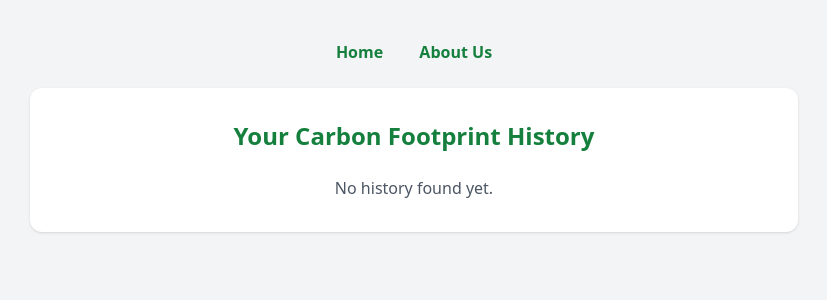
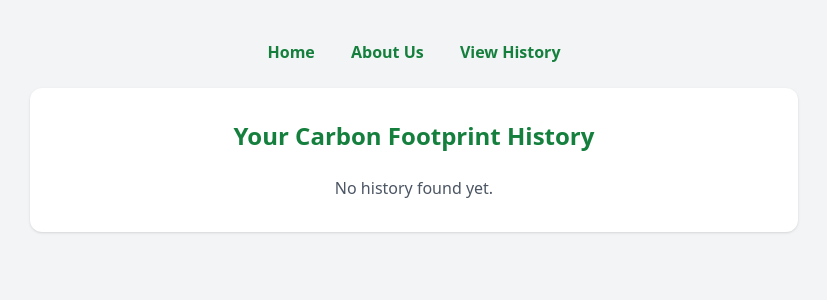
Before and after one commit to klaudiaplevneshii/sustainablelifeadvisor, a Django app: template landing/templates/history.html in a window 1280 px wide. Shown: the top 300 px of the page, without its empty margins (226-1053 px from the left). Run offline with Django 3.2, Linux system fonts and the light colour scheme; the template is opened without the code that fills it, so the values that code supplies are empty; some libraries are stand-ins or nearby versions.

Commit message:
Fix URL routing for view_history page

```diff
--- a/landing/templates/base.html
+++ b/landing/templates/base.html
@@ -11,6 +11,7 @@
     <nav class="mb-6">
         <a href="{% url 'homepage' %}" class="text-green-700 font-semibold hover:underline mx-4">Home</a>
         <a href="{% url 'about' %}" class="text-green-700 font-semibold hover:underline mx-4">About Us</a>
+        <a href="{% url 'view_history' %}" class="text-green-700 font-semibold hover:underline mx-4">View History</a>
     </nav>
 
     {% block content %}{% endblock %}
--- a/landing/templates/homepage.html
+++ b/landing/templates/homepage.html
@@ -17,11 +17,11 @@
     </a>
 
     <div class="mt-4">
-        <a href="{% url 'view_history' %}">
+<!--        <a href="{% url 'view_history' %}">
             <button class="bg-gray-200 text-green-700 px-4 py-2 rounded-md text-sm font-medium hover:bg-gray-300 transition">
                 View History
             </button>
-        </a>
+        </a> -->
     </div>
 </div>
 
--- a/landing/urls.py
+++ b/landing/urls.py
@@ -24,5 +24,7 @@ urlpatterns = [
     path('', views.homepage, name='homepage'),
     path('calculate/', views.calculate, name='calculate'),
     path('about/', views.about_view, name='about'),
-    path('history/', view_history, name='view_history'),
+    path('history/', views.view_history, name='view_history')
+
+
 ]
```
